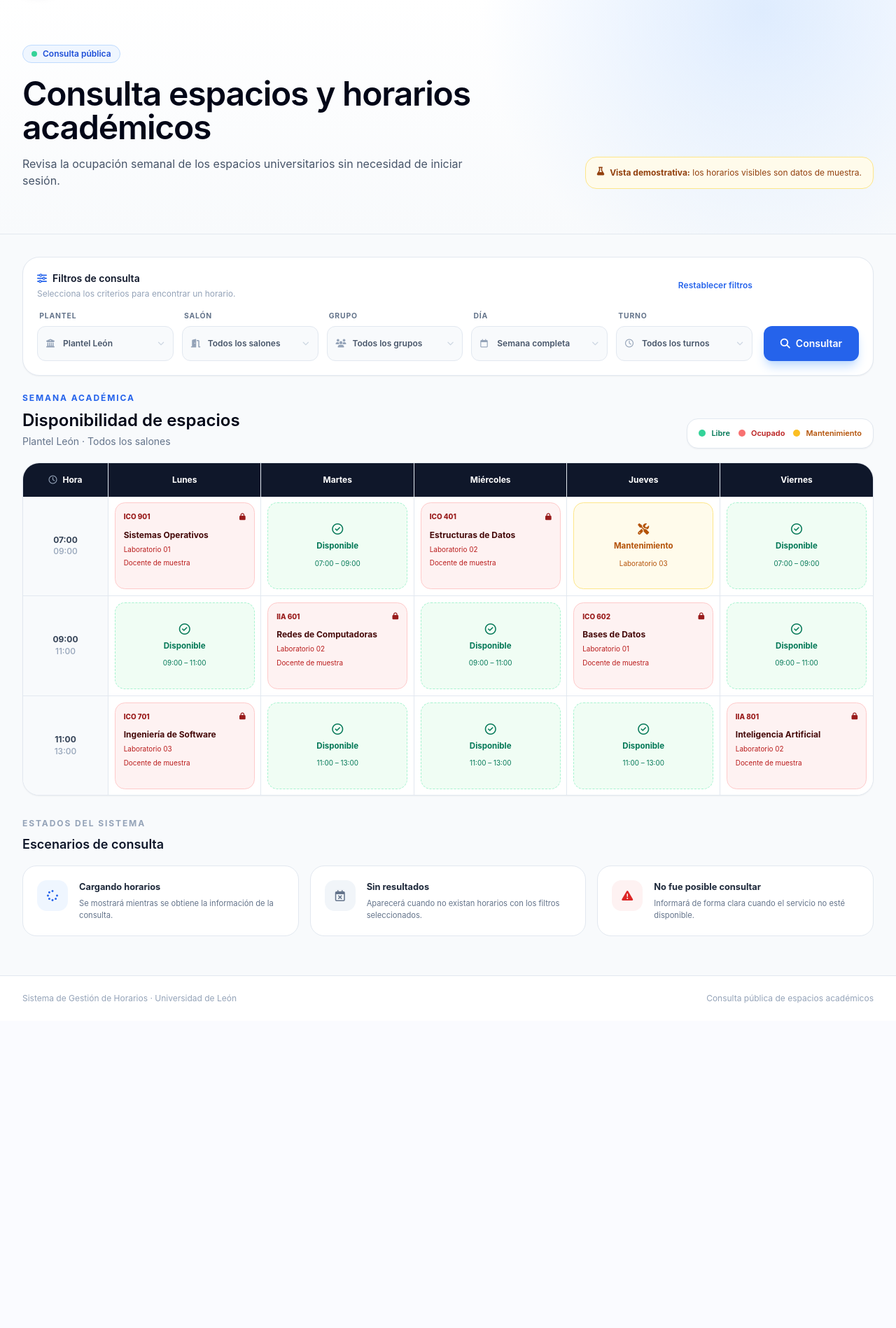
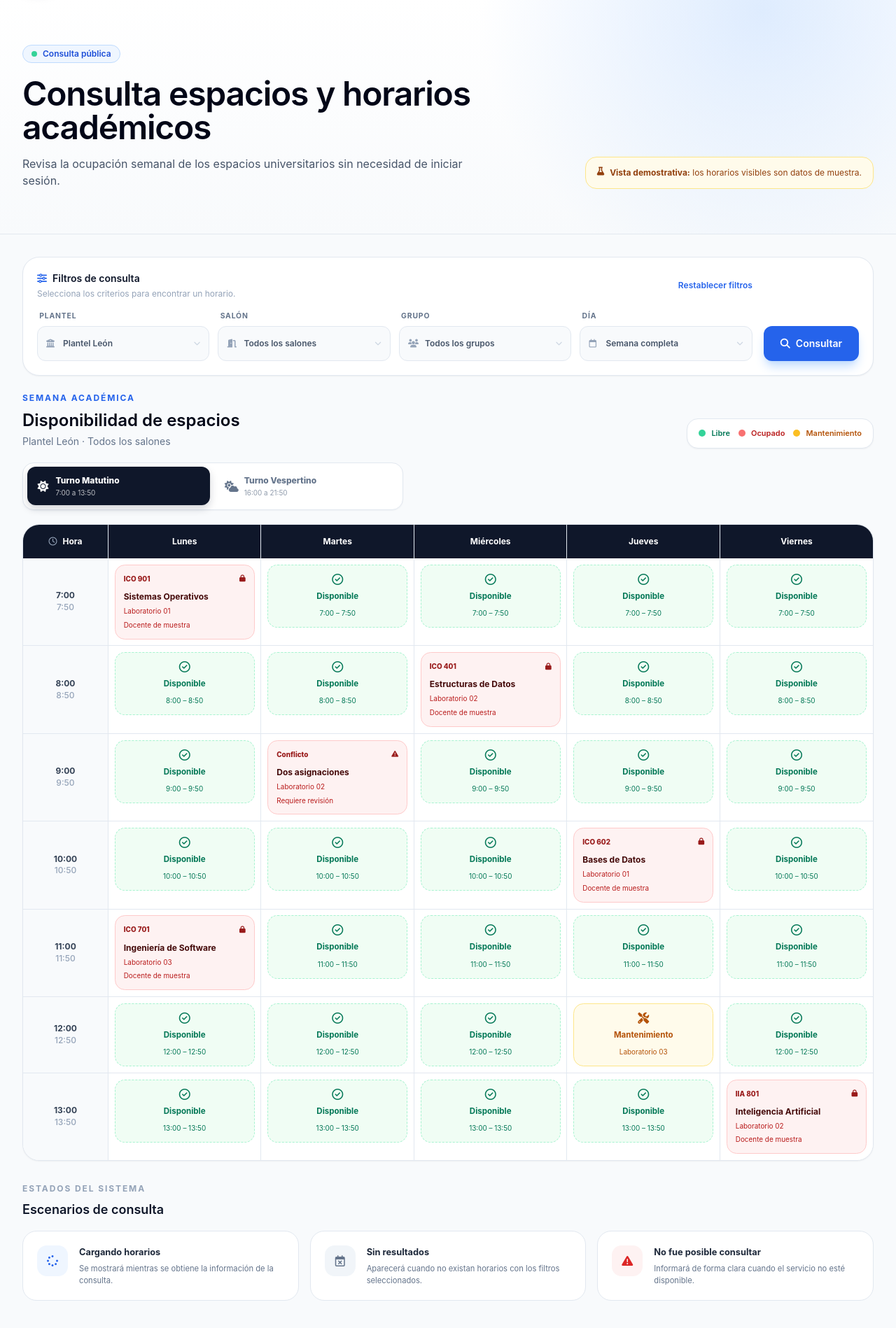
Before and after one commit to DaveChessington/sistema-gestion-de-horarios, a Flask app: template schedule/frontend/templates/horarios-publicos.html in a window 1280 px wide. Shown: the part 82-1980 px from the top of the page at 70% size. Before the commit the page ends 1516 px from the top, so only its background shows below. Run offline with Flask 3, Linux system fonts and the light colour scheme; the template is opened without the code that fills it, so the values that code supplies are empty; some libraries are stand-ins or nearby versions.

Commit message:
feat(ui): división de horarios en turnos matutino y vespertino

```diff
--- a/schedule/frontend/css/schedule.css
+++ b/schedule/frontend/css/schedule.css
@@ -379,6 +379,7 @@ body {
 }
 
 .schedule-time span {
+  display: block;
   color: #94a3b8;
   font-weight: 500;
 }
@@ -1115,6 +1116,62 @@ body {
   line-height: 1.55;
 }
 
+.schedule-period-switcher {
+  display: grid;
+  grid-template-columns: repeat(2, minmax(0, 1fr));
+  gap: 0.5rem;
+  max-width: 34rem;
+  border: 1px solid #e2e8f0;
+  border-radius: 1rem;
+  background: #fff;
+  padding: 0.35rem;
+  box-shadow: 0 1px 2px rgb(15 23 42 / 0.04);
+}
+
+.schedule-period-button {
+  display: grid;
+  grid-template-columns: 1.25rem minmax(0, 1fr);
+  align-items: center;
+  gap: 0 0.5rem;
+  border-radius: 0.75rem;
+  padding: 0.65rem 0.8rem;
+  color: #64748b;
+  text-align: left;
+  transition: background-color 160ms ease, color 160ms ease, box-shadow 160ms ease;
+}
+
+.schedule-period-button i {
+  grid-row: span 2;
+  text-align: center;
+}
+
+.schedule-period-button span {
+  font-size: 0.75rem;
+  font-weight: 800;
+}
+
+.schedule-period-button small {
+  margin-top: 0.1rem;
+  font-size: 0.62rem;
+  opacity: 0.72;
+}
+
+.schedule-period-button.is-active {
+  background: #0f172a;
+  color: #fff;
+  box-shadow: 0 5px 12px rgb(15 23 42 / 0.18);
+}
+
+.schedule-period-button:focus-visible {
+  outline: 2px solid #3b82f6;
+  outline-offset: 2px;
+}
+
+.public-schedule-table .schedule-slot,
+.admin-schedule-table .admin-schedule-slot {
+  min-height: 5.6rem;
+}
+
 @media (min-width: 640px) {
   .form-actions {
     flex-direction: row;
--- /dev/null
+++ b/schedule/frontend/js/schedule-view.js
@@ -0,0 +1,95 @@
+document.addEventListener('DOMContentLoaded', () => {
+  const scheduleView = document.body.dataset.scheduleView;
+  const scheduleBody = document.querySelector('[data-schedule-body]');
+  const mobileSchedule = document.querySelector('[data-schedule-mobile]');
+  const periodButtons = [...document.querySelectorAll('[data-period-target]')];
+
+  if (!scheduleView || !scheduleBody || !mobileSchedule || periodButtons.length === 0) return;
+
+  const periods = {
+    morning: [
+      ['7:00', '7:50'], ['8:00', '8:50'], ['9:00', '9:50'], ['10:00', '10:50'],
+      ['11:00', '11:50'], ['12:00', '12:50'], ['13:00', '13:50']
+    ],
+    afternoon: [
+      ['16:00', '16:50'], ['17:00', '17:50'], ['18:00', '18:50'],
+      ['19:00', '19:50'], ['20:00', '20:50'], ['21:00', '21:50']
+    ]
+  };
+
+  const days = ['Lunes', 'Martes', 'Miércoles', 'Jueves', 'Viernes'];
+
+  const samples = {
+    morning: {
+      '7:00-Lunes': ['assigned', 'ICO 901', 'Sistemas Operativos', 'Laboratorio 01'],
+      '8:00-Miércoles': ['assigned', 'ICO 401', 'Estructuras de Datos', 'Laboratorio 02'],
+      '9:00-Martes': ['conflict', 'Conflicto', 'Dos asignaciones', 'Laboratorio 02'],
+      '10:00-Jueves': ['assigned', 'ICO 602', 'Bases de Datos', 'Laboratorio 01'],
+      '11:00-Lunes': ['assigned', 'ICO 701', 'Ingeniería de Software', 'Laboratorio 03'],
+      '12:00-Jueves': ['maintenance', '', 'Mantenimiento', 'Laboratorio 03'],
+      '13:00-Viernes': ['assigned', 'IIA 801', 'Inteligencia Artificial', 'Laboratorio 02']
+    },
+    afternoon: {
+      '16:00-Lunes': ['assigned', 'ICO 501', 'Programación Web', 'Laboratorio 01'],
+      '17:00-Martes': ['assigned', 'IIA 701', 'Aprendizaje Automático', 'Laboratorio 03'],
+      '18:00-Miércoles': ['assigned', 'ICO 801', 'Seguridad Informática', 'Laboratorio 02'],
+      '19:00-Jueves': ['conflict', 'Conflicto', 'Cruce de grupos', 'Laboratorio 01'],
+      '20:00-Viernes': ['maintenance', '', 'Mantenimiento', 'Laboratorio 03'],
+      '21:00-Lunes': ['assigned', 'ICO 901', 'Proyecto Integrador', 'Laboratorio 02']
+    }
+  };
+
+  const publicSlot = (sample, start, end) => {
+    if (!sample) return `<article class="schedule-slot schedule-free"><i class="fa-regular fa-circle-check"></i><strong>Disponible</strong><span>${start} – ${end}</span></article>`;
+    const [status, group, title, room] = sample;
+    if (status === 'maintenance') return `<article class="schedule-slot schedule-maintenance"><i class="fa-solid fa-screwdriver-wrench"></i><strong>${title}</strong><span>${room}</span></article>`;
+    if (status === 'conflict') return `<article class="schedule-slot schedule-occupied"><div class="schedule-slot-top"><span>${group}</span><i class="fa-solid fa-triangle-exclamation"></i></div><h3>${title}</h3><p>${room}</p><small>Requiere revisión</small></article>`;
+    return `<article class="schedule-slot schedule-occupied"><div class="schedule-slot-top"><span>${group}</span><i class="fa-solid fa-lock"></i></div><h3>${title}</h3><p>${room}</p><small>Docente de muestra</small></article>`;
+  };
+
+  const adminSlot = (sample) => {
+    if (!sample) return '<article class="admin-schedule-slot slot-free"><i class="fa-solid fa-plus"></i><span>Bloque libre</span></article>';
+    const [status, group, title, room] = sample;
+    if (status === 'maintenance') return `<article class="admin-schedule-slot slot-maintenance"><i class="fa-solid fa-screwdriver-wrench"></i><span>${title} · ${room}</span></article>`;
+    if (status === 'conflict') return `<article class="admin-schedule-slot slot-conflict"><div><span>${group}</span><i class="fa-solid fa-triangle-exclamation"></i></div><h4>${title}</h4><p>${room}</p></article>`;
+    return `<article class="admin-schedule-slot slot-assigned"><div><span>${group}</span><i class="fa-regular fa-pen-to-square"></i></div><h4>${title}</h4><p>${room} · Docente de muestra</p></article>`;
+  };
+
+  const renderTable = (period) => {
+    scheduleBody.innerHTML = periods[period].map(([start, end]) => `
+      <tr>
+        <th class="${scheduleView === 'admin' ? 'admin-schedule-time' : 'schedule-time'}">${start}<span>${end}</span></th>
+        ${days.map(day => `<td>${scheduleView === 'admin' ? adminSlot(samples[period][`${start}-${day}`]) : publicSlot(samples[period][`${start}-${day}`], start, end)}</td>`).join('')}
+      </tr>
+    `).join('');
+  };
+
+  const mobileItem = (sample, start, end) => {
+    const status = sample?.[0] || 'free';
+    const title = sample?.[2] || 'Bloque libre';
+    const detail = sample ? `${sample[1] ? `${sample[1]} · ` : ''}${sample[3]}` : 'Disponible para asignación';
+    const colors = { assigned: 'bg-blue-400', conflict: 'bg-red-500', maintenance: 'bg-amber-400', free: 'bg-emerald-400' };
+    const textColor = status === 'conflict' ? 'text-red-700' : status === 'free' ? 'text-emerald-700' : '';
+    return `<div class="mobile-schedule-item"><time>${start}<br><span>${end}</span></time><div class="mobile-status-line ${colors[status]}"></div><div class="min-w-0 flex-1"><p class="truncate text-sm font-semibold ${textColor}">${title}</p><p class="mt-1 text-xs text-slate-500">${detail}</p></div></div>`;
+  };
+
+  const renderMobile = (period) => {
+    mobileSchedule.innerHTML = ['Lunes', 'Martes'].map(day => {
+      const items = periods[period].map(([start, end]) => mobileItem(samples[period][`${start}-${day}`], start, end)).join('');
+      return `<article class="public-day-card"><div class="public-day-header"><div><p class="text-[10px] font-bold uppercase tracking-[0.15em] text-blue-600">${period === 'morning' ? 'Turno Matutino' : 'Turno Vespertino'}</p><h3 class="mt-1 font-semibold">${day}</h3></div><span>${periods[period].length} bloques</span></div><div class="divide-y divide-slate-100">${items}</div></article>`;
+    }).join('');
+  };
+
+  const selectPeriod = (period) => {
+    periodButtons.forEach(button => {
+      const active = button.dataset.periodTarget === period;
+      button.classList.toggle('is-active', active);
+      button.setAttribute('aria-selected', String(active));
+    });
+    renderTable(period);
+    renderMobile(period);
+  };
+
+  periodButtons.forEach(button => button.addEventListener('click', () => selectPeriod(button.dataset.periodTarget)));
+  selectPeriod('morning');
+});
--- a/schedule/frontend/templates/horarios-publicos.html
+++ b/schedule/frontend/templates/horarios-publicos.html
@@ -8,7 +8,7 @@
   <link rel="stylesheet" href="https://cdnjs.cloudflare.com/ajax/libs/font-awesome/6.4.0/css/all.min.css" />
   <link rel="stylesheet" href="../css/schedule.css" />
 </head>
-<body class="min-h-screen bg-slate-50 text-slate-900">
+<body class="min-h-screen bg-slate-50 text-slate-900" data-schedule-view="public">
   <header class="public-header sticky top-0 z-40 border-b border-slate-800 bg-slate-950 text-white">
     <div class="mx-auto flex h-16 max-w-[90rem] items-center justify-between gap-4 px-4 sm:px-6 lg:h-20 lg:px-8">
       <a href="./horarios-publicos.html" class="flex min-w-0 items-center gap-3" aria-label="Inicio de consulta pública">
@@ -69,7 +69,7 @@
               <button type="button" aria-disabled="true" class="hidden text-xs font-semibold text-blue-600 sm:inline-flex">Restablecer filtros</button>
             </div>
 
-            <div class="grid gap-3 sm:grid-cols-2 lg:grid-cols-3 xl:grid-cols-5">
+            <div class="grid gap-3 sm:grid-cols-2 lg:grid-cols-4">
               <label class="public-filter">
                 <span>Plantel</span>
                 <span class="public-select-value"><i class="fa-solid fa-building-columns"></i>Plantel León<i class="fa-solid fa-chevron-down"></i></span>
@@ -85,10 +85,6 @@
               <label class="public-filter">
                 <span>Día</span>
                 <span class="public-select-value"><i class="fa-regular fa-calendar"></i>Semana completa<i class="fa-solid fa-chevron-down"></i></span>
-              </label>
-              <label class="public-filter">
-                <span>Turno</span>
-                <span class="public-select-value"><i class="fa-regular fa-clock"></i>Todos los turnos<i class="fa-solid fa-chevron-down"></i></span>
               </label>
             </div>
           </div>
@@ -115,7 +111,16 @@
           </div>
         </div>
 
-        <div class="mt-5 hidden overflow-hidden rounded-3xl border border-slate-200 bg-white shadow-sm lg:block">
+        <div class="schedule-period-switcher mt-5" role="tablist" aria-label="Seleccionar turno">
+          <button type="button" class="schedule-period-button is-active" role="tab" aria-selected="true" data-period-target="morning">
+            <i class="fa-solid fa-sun"></i><span>Turno Matutino</span><small>7:00 a 13:50</small>
+          </button>
+          <button type="button" class="schedule-period-button" role="tab" aria-selected="false" data-period-target="afternoon">
+            <i class="fa-solid fa-cloud-sun"></i><span>Turno Vespertino</span><small>16:00 a 21:50</small>
+          </button>
+        </div>
+
+        <div class="mt-5 hidden overflow-hidden rounded-3xl border border-slate-200 bg-white shadow-sm lg:block" data-schedule-panel>
           <div class="overflow-x-auto">
             <table class="public-schedule-table w-full min-w-[1050px] border-collapse text-left">
               <thead>
@@ -128,7 +133,7 @@
                   <th class="px-3 py-4 text-center">Viernes</th>
                 </tr>
               </thead>
-              <tbody>
+              <tbody data-schedule-body>
                 <tr>
                   <th class="schedule-time">07:00<br /><span>09:00</span></th>
                   <td><article class="schedule-slot schedule-occupied"><div class="schedule-slot-top"><span>ICO 901</span><i class="fa-solid fa-lock"></i></div><h3>Sistemas Operativos</h3><p>Laboratorio 01</p><small>Docente de muestra</small></article></td>
@@ -158,7 +163,7 @@
           </div>
         </div>
 
-        <div class="mt-5 space-y-4 lg:hidden">
+        <div class="mt-5 space-y-4 lg:hidden" data-schedule-mobile>
           <article class="public-day-card">
             <div class="public-day-header"><div><p class="text-[10px] font-bold uppercase tracking-[0.15em] text-blue-600">Inicio de semana</p><h3 class="mt-1 font-semibold">Lunes</h3></div><span>2 asignaciones</span></div>
             <div class="divide-y divide-slate-100">
@@ -195,5 +200,6 @@
       <p>Consulta pública de espacios académicos</p>
     </div>
   </footer>
+  <script src="../js/schedule-view.js"></script>
 </body>
 </html>
```
Also changed, not shown: schedule/frontend/templates/horarios-admin.html (+10 -4 lines).
